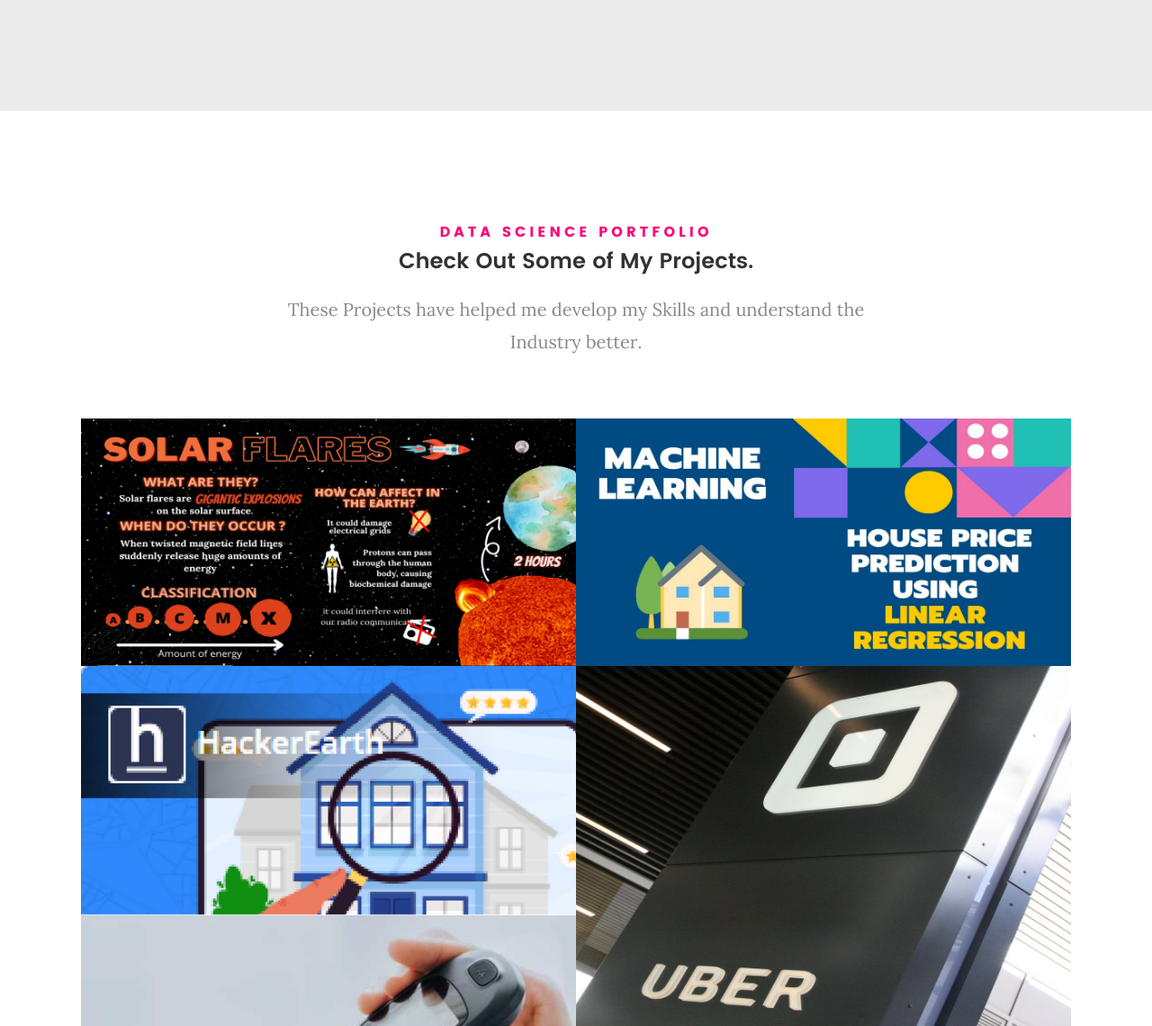
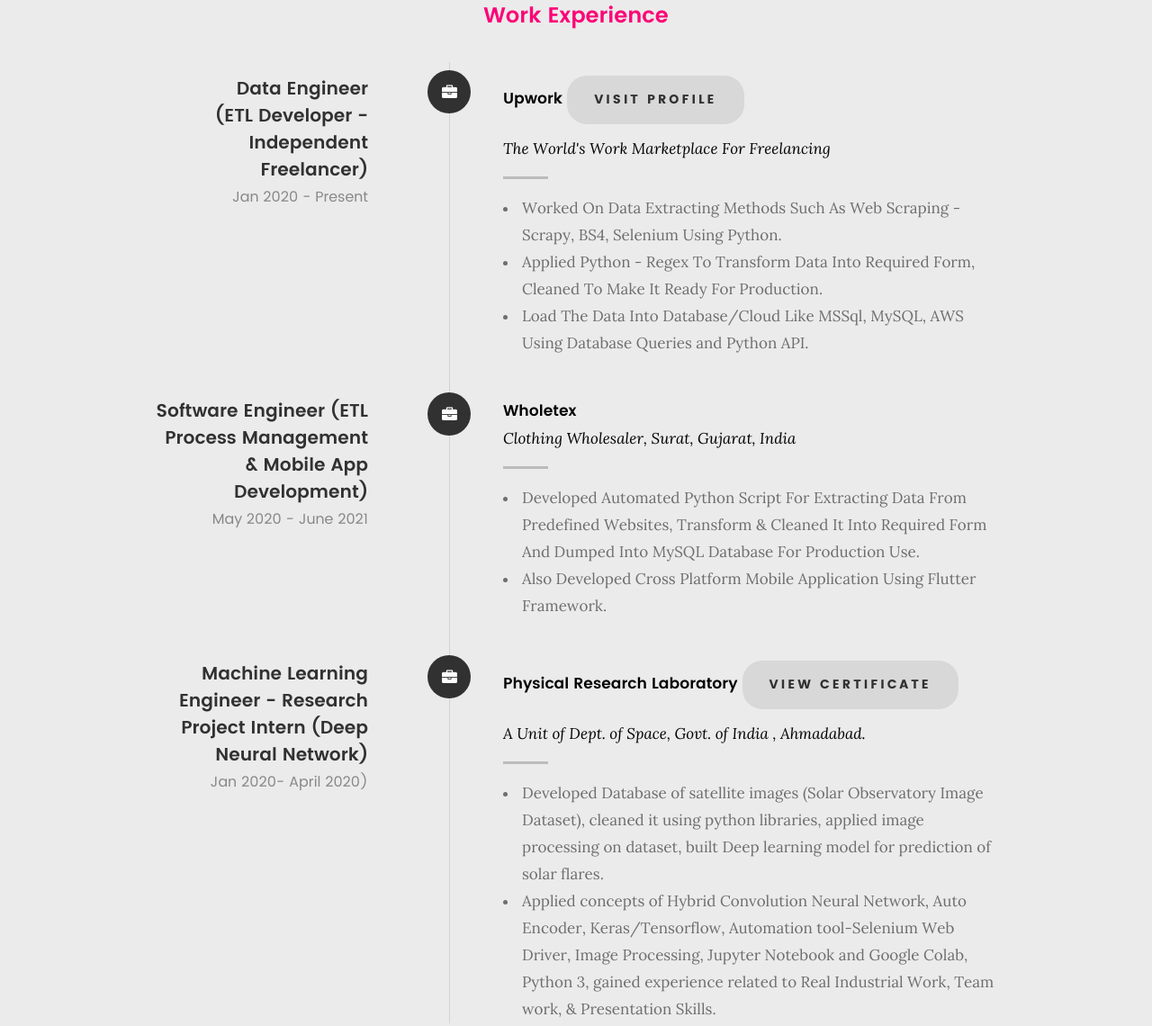
Before and after one commit to Pratikdomadiya/Pratikdomadiya.github.io, a plain HTML site: page Portfolio/index.html in a window 1280 px wide. Shown: the part 3215-4355 px from the top of the page at 90% size. Drawn offline with Linux system fonts and the light colour scheme; files whose address does not match are found by name.

Commit message:
commit_work_exp

```diff
--- a/Portfolio/css/main.css
+++ b/Portfolio/css/main.css
@@ -77,6 +77,20 @@
  * links - (_document-setup.scss)
  * -------------------------------------------------------------------
  */
+ .button {
+	background-color: #db277b;
+	border: none;
+	color: white;
+	padding: 20px;
+	text-align: center;
+	text-decoration: none;
+	display: inline-block;
+	font-size: 16px;
+	margin: 4px 1px;
+  }
+
+  .button4 {border-radius: 22px;}
+
 a, a:visited {
 	color: #000000;
 	-moz-transition: all 0.3s ease-in-out;
--- a/Portfolio/index.html
+++ b/Portfolio/index.html
@@ -260,7 +260,7 @@
 											</li>
 											<li>
 						<!--                         <div class="progress percent75"><span>75%</span></div> -->
-												<strong>MS Visual Studio | Tableau, </strong>
+												<strong>MS Visual Studio | Tableau </strong>
 											</li>
 
                 </ul> <!-- /skill-bars -->
@@ -364,6 +364,88 @@
    		</div> <!-- /col-twelve -->
 
    	</div> <!-- /resume-timeline -->
+	   <div class="row resume-timeline">
+
+		<div class="col-twelve resume-header">
+
+			<h2>Work Experience</h2>
+
+		</div> <!-- /resume-header -->
+
+		<div class="col-twelve">
+
+			<div class="timeline-wrap">
+			 <div class="timeline-block">
+
+				 <div class="timeline-ico">
+					 <i class="fa fa-briefcase" aria-hidden="true"></i>
+				 </div>
+
+				 <div class="timeline-header">
+					 <h3>Data Engineer <br/>(ETL Developer - Independent Freelancer)  </h3>
+					 <p>Jan 2020 - Present</p>
+				 </div>
+
+				 <div class="timeline-content">
+					 <h4><a href="https://www.upwork.com/freelancers/pratikdomadiya">Upwork  <button class="button button4" onclick="location.href='https://www.upwork.com/freelancers/pratikdomadiya'" type="button">
+						Visit Profile</button><br/><strong><i>The World's Work Marketplace For Freelancing</i></strong></a></h4>
+					 <ul><li>Worked On Data Extracting Methods Such As Web Scraping - Scrapy, BS4, Selenium Using Python.</li>
+						<li> Applied Python - Regex To Transform Data Into Required Form, Cleaned To Make It Ready For Production.</li>
+						<li>Load The Data Into Database/Cloud Like MSSql, MySQL, AWS Using Database Queries and Python API.</li>
+					</ul>
+				 </div>
+
+			 </div> <!-- /timeline-block -->
+
+				<div class="timeline-block">
+
+					<div class="timeline-ico">
+						<i class="fa fa-briefcase" aria-hidden="true"></i>
+					</div>
+
+					<div class="timeline-header">
+						<h3>Software Engineer (ETL Process Management & Mobile App Development)</h3>
+						<p>May 2020 - June 2021</p>
+					</div>
+
+					<div class="timeline-content">
+						<h4><a href="https://www.ddu.ac.in/">Wholetex<br/><strong><i>Clothing Wholesaler, Surat, Gujarat, India</i></strong></a></h4>
+						<ul><li>Developed Automated Python Script For Extracting Data From Predefined Websites, Transform & Cleaned It Into Required
+							Form And Dumped Into MySQL Database For Production Use.</li>
+							<li> Also Developed Cross Platform Mobile Application Using Flutter Framework.</li></ul>
+					</div>
+
+				</div> <!-- /timeline-block -->
+
+
+				<div class="timeline-block">
+
+					<div class="timeline-ico">
+						<i class="fa fa-briefcase"></i>
+					</div>
+
+					<div class="timeline-header">
+						<h3>Machine Learning Engineer - Research Project Intern (Deep Neural Network)</h3>
+						<p>Jan 2020- April 2020)</p>
+					</div>
+
+					<div class="timeline-content">
+						<h4><a href="Pratik_Certificate-1.pdf">Physical Research Laboratory <button class="button button4" onclick="location.href='Pratik_Certificate-1.pdf'" type="button">
+							View Certificate</button><br/><strong><i>A Unit of Dept. of Space, Govt. of India , Ahmadabad.</i></strong></a></h4>
+						<ul><li>Developed Database of satellite images (Solar Observatory Image Dataset), cleaned it using python libraries, applied image
+							processing on dataset, built Deep learning model for prediction of solar flares.</li>
+							<li> Applied concepts of Hybrid Convolution Neural
+								Network, Auto Encoder, Keras/Tensorflow, Automation tool-Selenium Web Driver, Image Processing, Jupyter Notebook
+								and Google Colab, Python 3, gained experience related to Real Industrial Work, Team work, & Presentation Skills.</li></ul>
+					</div>
+
+				</div> <!-- /timeline-block -->
+
+			</div> <!-- /timeline-wrap -->
+
+		</div> <!-- /col-twelve -->
+
+	</div> <!-- /resume-timeline -->
 
 	</section> <!-- /features -->
 
```
Also changed, not shown: Portfolio/Portfolio.PNG, Portfolio/Portfolio_mobile.PNG (deleted), Portfolio/Portfolio_mobile.jpeg (added), 2 other files.
